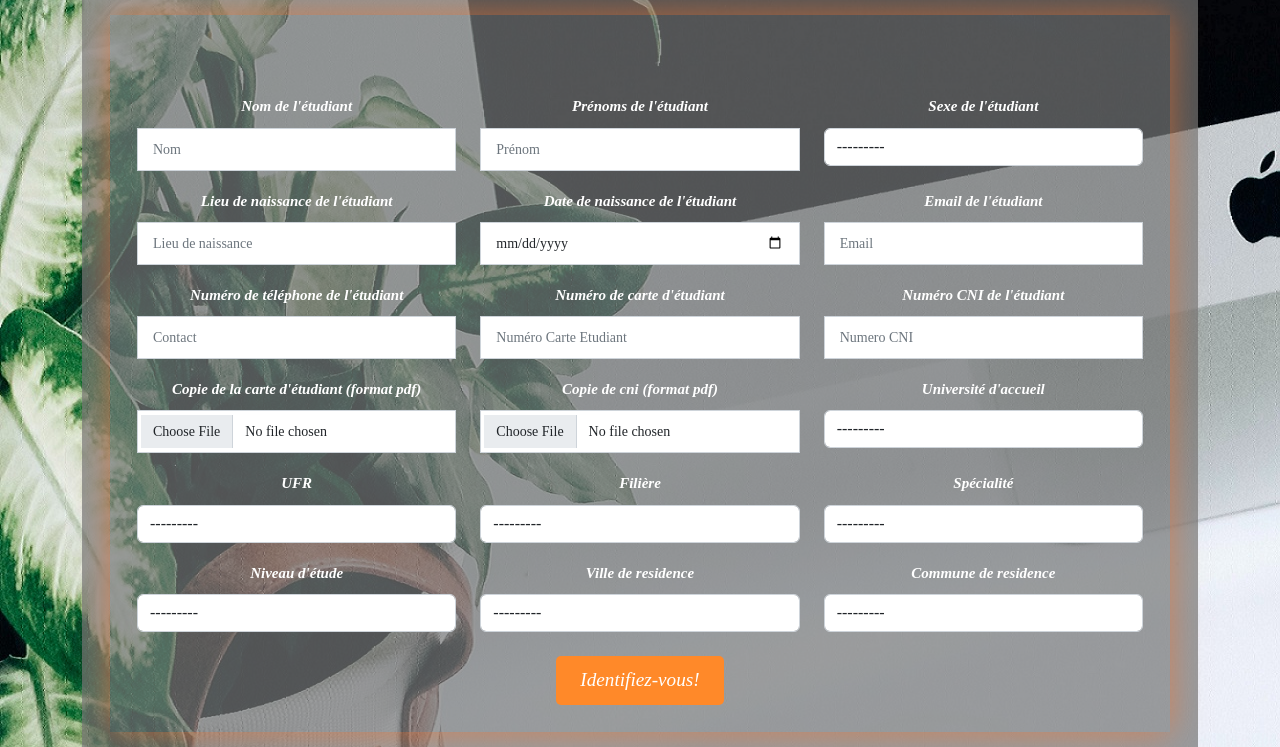
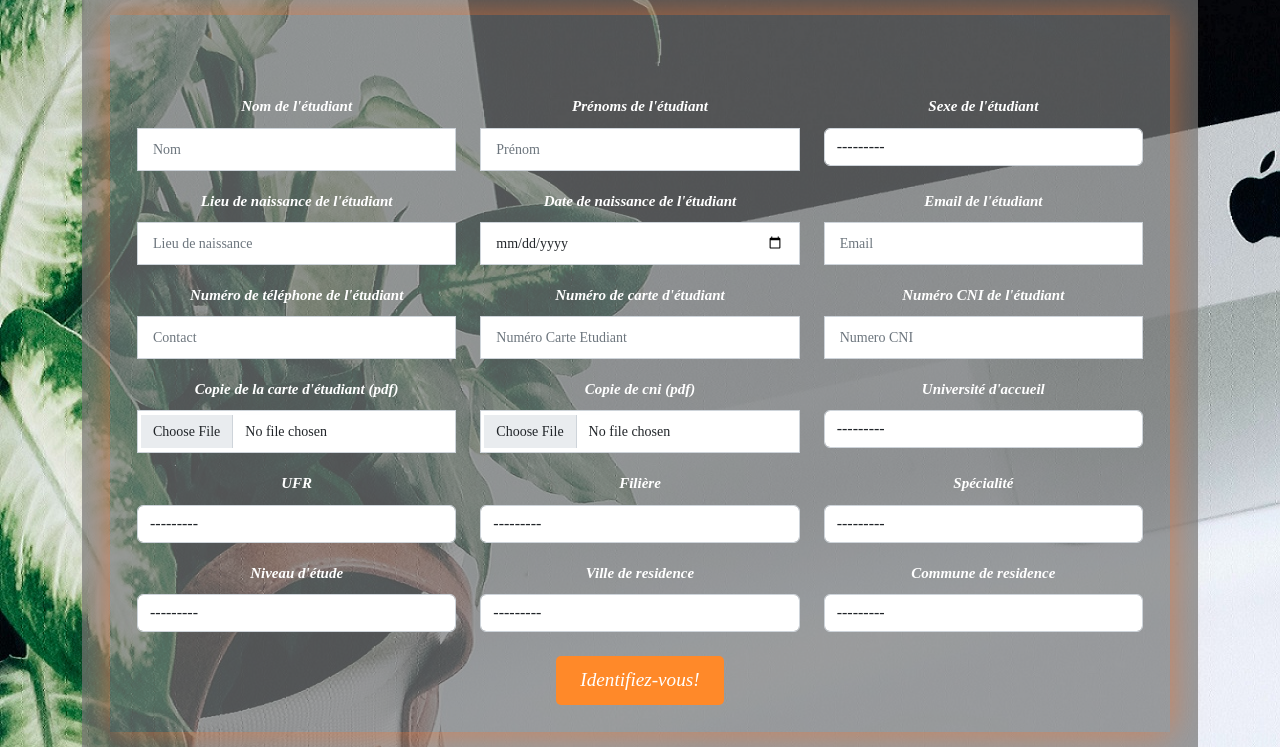
Before and after one commit to Remso27/sseci, a Django app: page / in a window 1280 px wide. Shown: the part 227-974 px from the top of the page. Run offline with Django 4.2, Linux system fonts and the light colour scheme; data that the repository does not hold is empty; some libraries are stand-ins or nearby versions.

Commit message:
configuration pour le deploiement

```diff
--- a/web/templates/app/index.html
+++ b/web/templates/app/index.html
@@ -168,7 +168,7 @@
 
               <div class="row mt-3">
                 <div class="col-md-4 form-group">
-                  <p class="text-center fst-italic h5 text-white">  <span class="badge text-white"> Copie de la carte d'étudiant (format pdf)</span></p>
+                  <p class="text-center fst-italic h5 text-white">  <span class="badge text-white"> Copie de la carte d'étudiant (pdf)</span></p>
                   {{form.carte_etudiant}}
                   {% if form.carte_etudiant.errors %}
                       <ul class="text-danger">
@@ -179,7 +179,7 @@
                   {% endif %}
                 </div>
                 <div class="col-md-4 form-group mt-3 mt-md-0">
-                  <p class="text-center fst-italic h5 text-white"> <span class="badge text-white"> Copie de cni (format pdf)</span></p>
+                  <p class="text-center fst-italic h5 text-white"> <span class="badge text-white"> Copie de cni (pdf)</span></p>
                   {{form.carte_cni}}
                   {% if form.carte_cni.errors %}
                       <ul class="text-danger">
```
